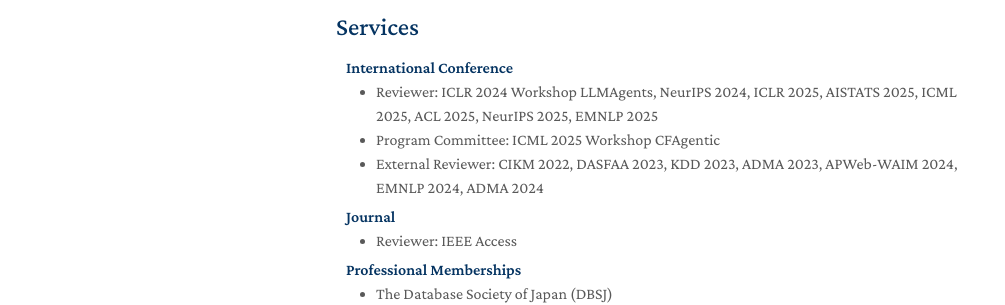
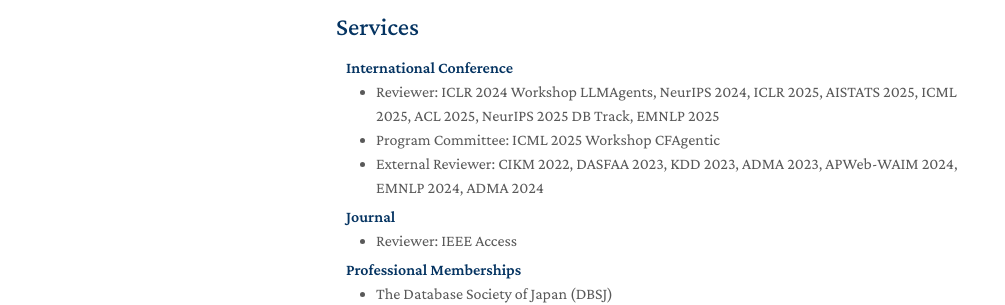
Before and after one commit to wuzengqing001225/wuzengqing001225.github.io, a Jekyll site: the page built from index.md, in a window 1280 px wide and 900 px high, scrolled down 2105 px. Shown: the part 491-796 px from the top of the window, without its empty margins (134-1139 px from the left). Built offline with Jekyll 4.4.1, drawn with Linux system fonts in a browser that asks for light colours; nearby versions of some CDN libraries; a style sheet for code colours, icons or effects is not loaded; our own code applies the rules of GitHub Pages for plain Markdown files.

Commit message:
Update services.md

```diff
--- a/_includes/services.md
+++ b/_includes/services.md
@@ -6,7 +6,7 @@
 <!--   <li><a href="http://cvpr2023.thecvf.com/"><autocolor>IEEE/CVF Conference on Computer Vision and Pattern Recognition (CVPR) 2021-2023</autocolor></a></li>
   <li><a href="http://iccv2021.thecvf.com/"><autocolor>IEEE/CVF International Conference on Computer Vision (ICCV) 2021</autocolor></a></li>
   <li><a href="https://eccv2022.ecva.net/"><autocolor>European Conference on Computer Vision (ECCV) 2022</autocolor></a></li> -->
-  <li>Reviewer: ICLR 2024 Workshop LLMAgents, NeurIPS 2024, ICLR 2025, AISTATS 2025, ICML 2025, ACL 2025, NeurIPS 2025, EMNLP 2025</li>
+  <li>Reviewer: ICLR 2024 Workshop LLMAgents, NeurIPS 2024, ICLR 2025, AISTATS 2025, ICML 2025, ACL 2025, NeurIPS 2025 DB Track, EMNLP 2025</li>
   <li>Program Committee: ICML 2025 Workshop CFAgentic</li>
   <li>External Reviewer: CIKM 2022, DASFAA 2023, KDD 2023, ADMA 2023, APWeb-WAIM 2024, EMNLP 2024, ADMA 2024</li>
 </ul>
```
